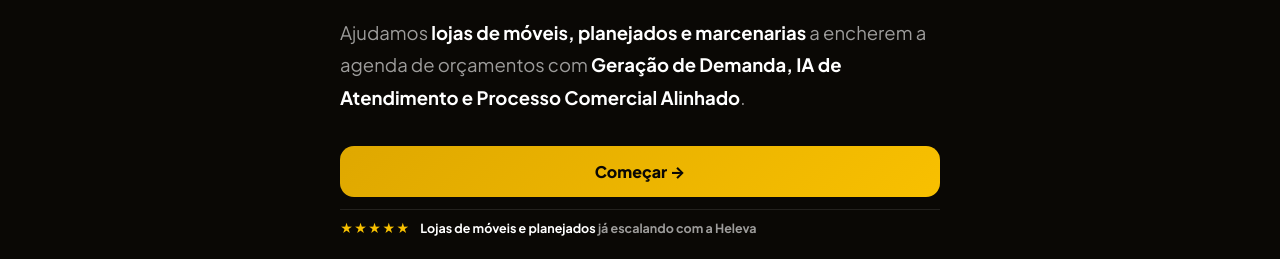
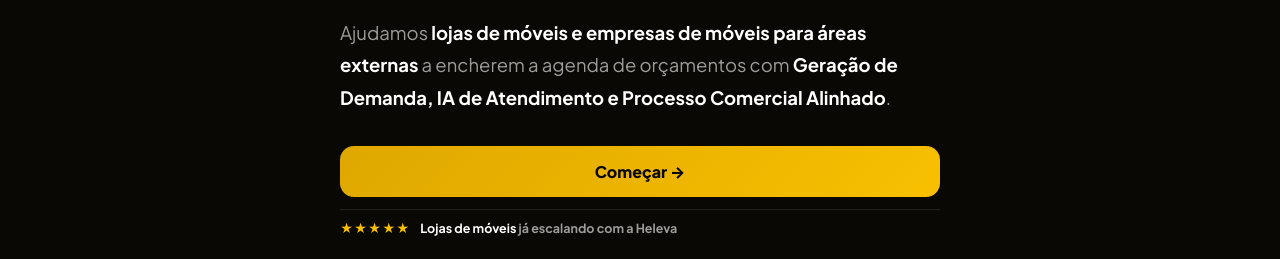
Before and after one commit to 1NortDigital/lp-quiz-heleva-bio, a plain HTML site: page index.html in a window 1280 px wide. Shown: the part 541-800 px from the top of the page. Drawn offline with Linux system fonts and the light colour scheme.

Commit message:
Foca quiz em lojas e area externa

```diff
--- a/index.html
+++ b/index.html
@@ -229,9 +229,9 @@ const CONFIG = {
     image:"hero-welcome.jpg",
     imageWebp:"hero-welcome.webp",
     title:"Conheça o Método capaz de levar <em>Clientes Prontos pra Comprar TODOS OS DIAS</em> pro WhatsApp da sua loja!",
-    sub:"Ajudamos <b>lojas de móveis, planejados e marcenarias</b> a encherem a agenda de orçamentos com <b>Geração de Demanda, IA de Atendimento e Processo Comercial Alinhado</b>.",
+    sub:"Ajudamos <b>lojas de móveis e empresas de móveis para áreas externas</b> a encherem a agenda de orçamentos com <b>Geração de Demanda, IA de Atendimento e Processo Comercial Alinhado</b>.",
     note:"",
-    proof:"<b>Lojas de móveis e planejados</b> já escalando com a Heleva",   // TODO Bruno: colocar o número real de lojas atendidas
+    proof:"<b>Lojas de móveis</b> já escalando com a Heleva",   // TODO Bruno: colocar o número real de lojas atendidas
     cta:"Começar →"
   },
 
```
